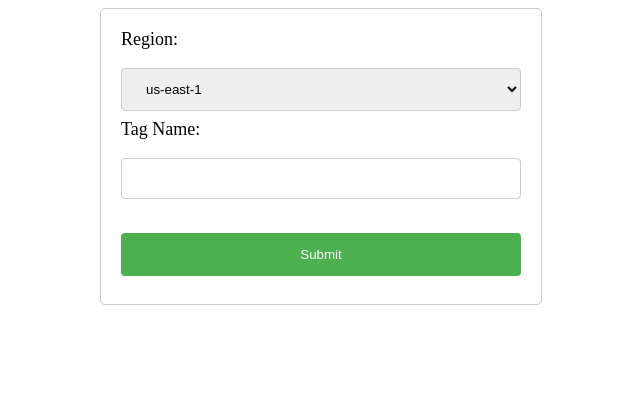
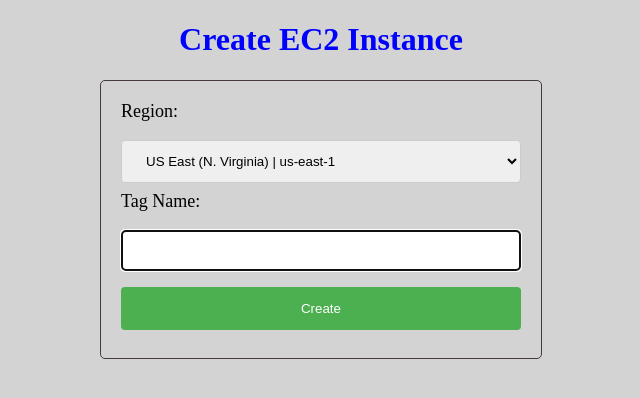
Before and after one commit to devops-terraform-aws/python, a Flask app: template templates/create_index.html in a window 1280 px wide. Shown: the top 398 px of the page, without its empty margins (319-959 px from the left). Run offline with Flask 2, Linux system fonts and the light colour scheme; the template is opened without the code that fills it, so the values that code supplies are empty.

Commit message:
updating create instance

```diff
--- a/static/create_style.css
+++ b/static/create_style.css
@@ -2,7 +2,7 @@ form {
     width: 400px;
     margin: 0 auto;
     padding: 20px;
-    border: 1px solid #ccc;
+    border: 1px solid rgb(69, 59, 59);
     border-radius: 5px;
 }
 
@@ -36,3 +36,15 @@ input[type="submit"] {
 input[type="submit"]:hover {
     background-color: #45a049;
 }
+
+body {
+    background-color: lightgray;
+}
+h1 {
+    color: blue;
+    text-align: center;
+}
+p {
+    font-family: verdana;
+    font-size: 20px;
+}
--- a/templates/create_index.html
+++ b/templates/create_index.html
@@ -1,22 +1,34 @@
 <!DOCTYPE html>
 <html>
     <head>
+        <title>Create EC2 Instance</title>
         <link rel="stylesheet" type="text/css" href="{{ url_for('static', filename='create_style.css') }}">
     </head>
     <body>
+        <h1>Create EC2 Instance</h1>
         <form method="post">
             <label for="region">Region:</label>
-            <select name="region">
-              <option value="us-east-1">us-east-1</option>
-              <option value="us-west-2">us-west-2</option>
-              <option value="ap-southeast-1">ap-southeast-1</option>
+            <select name="region" id="region">
+                <option value="us-east-1">US East (N. Virginia) | us-east-1</option>
+                <option value="us-east-2">US East (Ohio) | us-east-2</option>
+                <option value="us-west-2">US West (Oregon) | us-west-2</option>
+                <option value="us-west-1">US West (N. California) | us-west-1</option>
+                <option value="ca-central-1">Canada (Central) | ca-central-1</option>
+                <option value="eu-west-1">EU (Ireland) | eu-west-1</option>
+                <option value="eu-central-1">EU (Frankfurt) | eu-central-1</option>
+                <option value="ap-northeast-1">Asia Pacific (Tokyo) | ap-northeast-1</option>
+                <option value="ap-northeast-2">Asia Pacific (Seoul) | ap-northeast-2</option>
+                <option value="ap-south-1">Asia Pacific (Mumbai) | ap-south-1</option>
+                <option value="ap-southeast-1">Asia Pacific (Singapore) | ap-southeast-1</option>
+                <option value="ap-southeast-2">Asia Pacific (Sydney) | ap-southeast-2</option>
             </select>
             <br>
             <label for="tag_name">Tag Name:</label>
-            <input type="text" name="tag_name" required>
-            <br><br>
-            <input type="submit" value="Submit">
-          </form>
-
+            <input type="text" name="tag_name" id="tag_name" autofocus>
+            <input type="submit" value="Create">
+        </form>
+        {% if result %}
+            <p>{{ result }}</p>
+        {% endif %}
     </body>
 </html>
```
